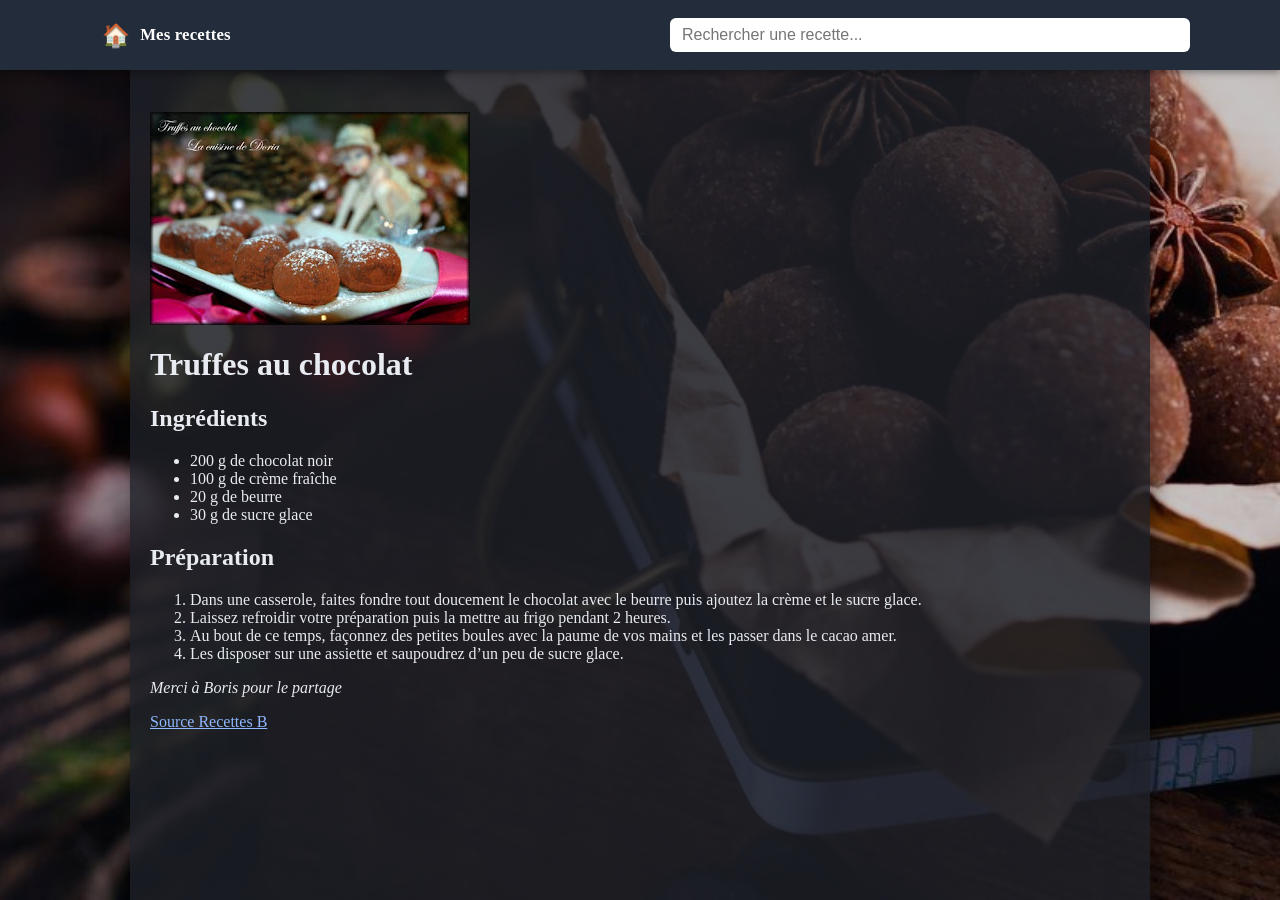
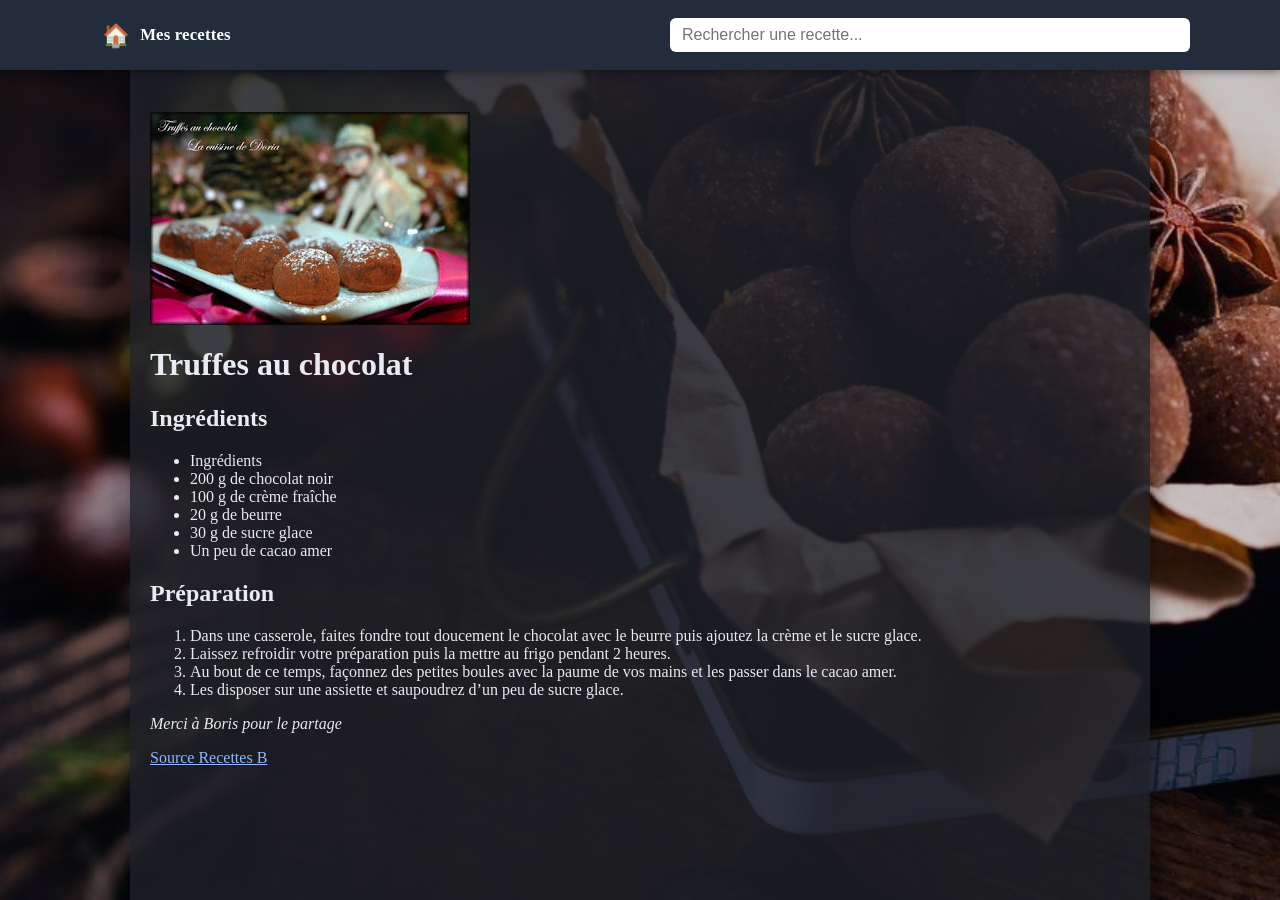
Before and after one commit to phlered/recettes, a Jekyll site: the page built from _recettes/truffes_au_chocolat.md, in a window 1280 px wide and 900 px high. Built offline with Jekyll 4.4.1, drawn with Linux system fonts in a browser that asks for light colours.

Commit message:
Ajout recette Truffes au chocolat

```diff
--- a/_recettes/truffes_au_chocolat.md
+++ b/_recettes/truffes_au_chocolat.md
@@ -5,10 +5,12 @@ source: "https://recettesb.blogspot.com/2020/03/title-truffes-au-chocolat-descri
 date: "2025-12-23"
 image: "{{ site.baseurl }}/images/truffes_au_chocolat.jpg"
 ingredients:
+  - "Ingrédients"
   - "200 g de chocolat noir"
   - "100 g de crème fraîche"
   - "20 g de beurre"
   - "30 g de sucre glace"
+  - "Un peu de cacao amer"
 ---
 ![illustration de la recette]({{ site.baseurl }}/images/truffes_au_chocolat.jpg)
 
@@ -16,10 +18,12 @@ ingredients:
 
 ## Ingrédients
 
+- Ingrédients
 - 200 g de chocolat noir
 - 100 g de crème fraîche
 - 20 g de beurre
 - 30 g de sucre glace
+- Un peu de cacao amer
 
 ## Préparation
 
```
